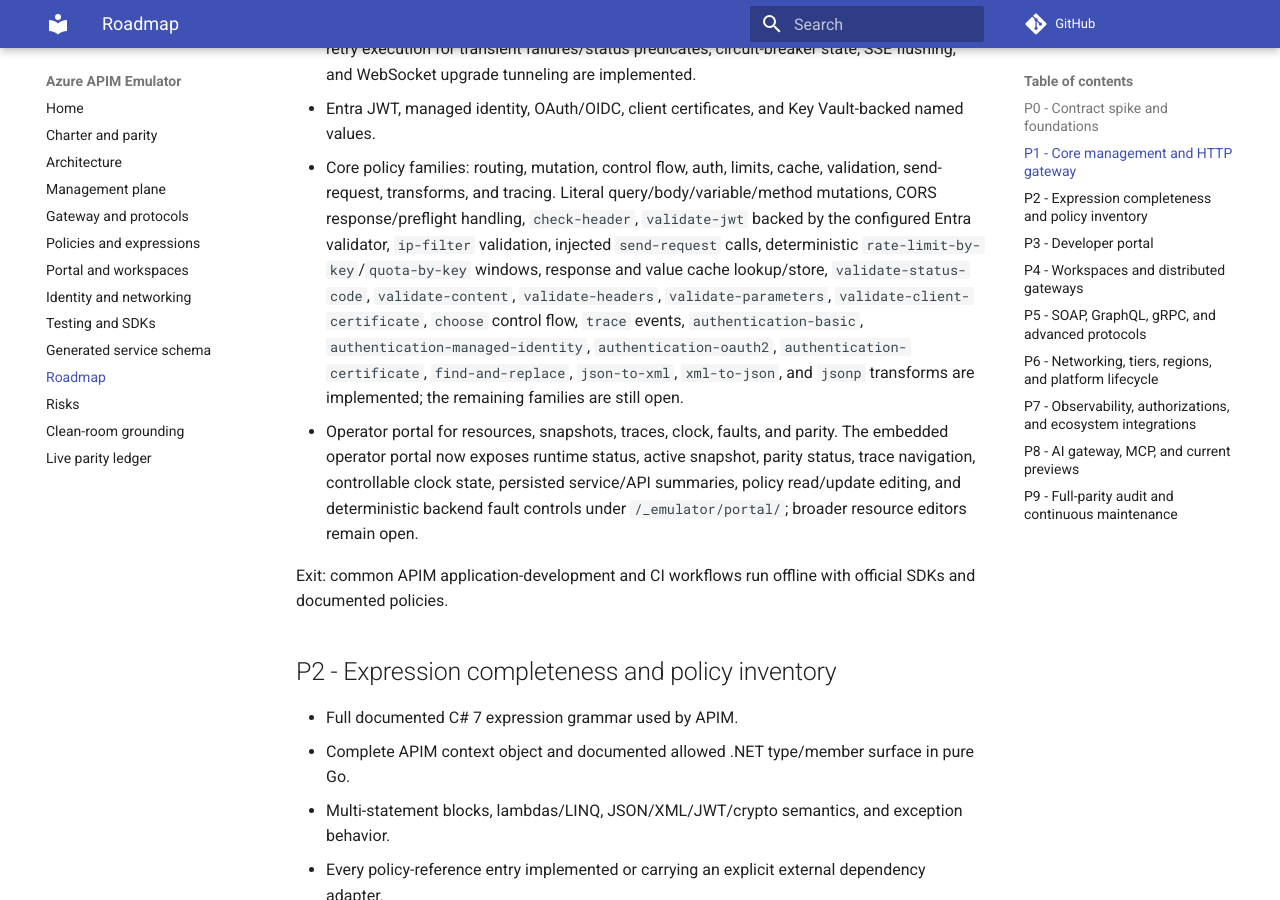
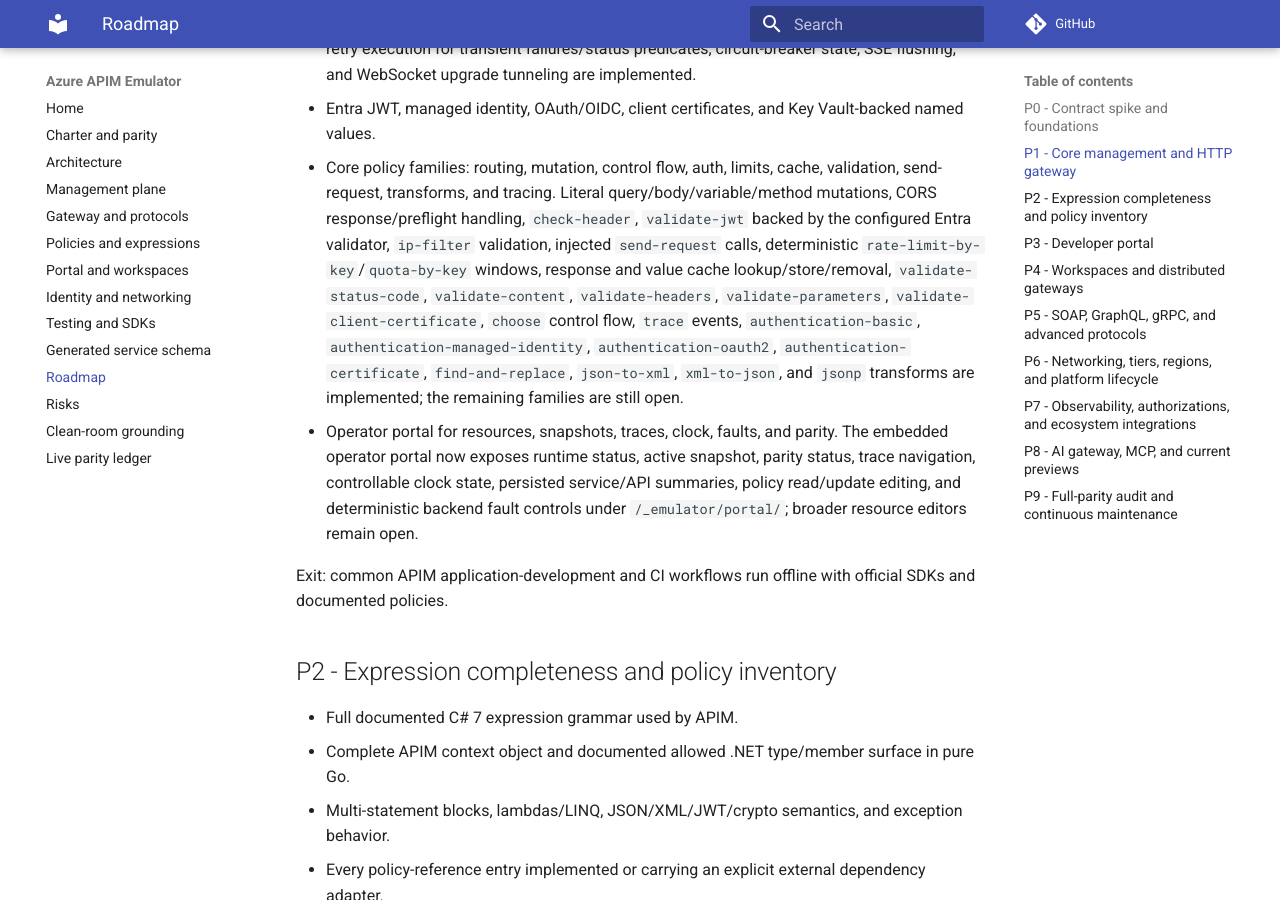
Before and after one commit to calvinchengx/azure-apim-emulator, an MkDocs documentation site: the page built from docs/09-roadmap.md, in a window 1280 px wide and 900 px high, scrolled down 1792 px. Built offline with MkDocs 1.6.1 and Material for MkDocs 9.7.7, drawn with Linux system fonts in a browser that asks for light colours; comment, search, counter and statistics services are not loaded.

Commit message:
Document value cache removal

```diff
--- a/docs/09-roadmap.md
+++ b/docs/09-roadmap.md
@@ -40,7 +40,7 @@
   Custom hostname routing from persisted `hostnameConfigurations`, backend TLS chain-validation/client-certificate behavior, backend retry execution for transient failures/status predicates, circuit-breaker state, SSE flushing, and WebSocket upgrade tunneling are implemented.
 - Entra JWT, managed identity, OAuth/OIDC, client certificates, and Key Vault-backed named values.
 - Core policy families: routing, mutation, control flow, auth, limits, cache, validation, send-request, transforms, and tracing.
-  Literal query/body/variable/method mutations, CORS response/preflight handling, `check-header`, `validate-jwt` backed by the configured Entra validator, `ip-filter` validation, injected `send-request` calls, deterministic `rate-limit-by-key`/`quota-by-key` windows, response and value cache lookup/store, `validate-status-code`, `validate-content`, `validate-headers`, `validate-parameters`, `validate-client-certificate`, `choose` control flow, `trace` events, `authentication-basic`, `authentication-managed-identity`, `authentication-oauth2`, `authentication-certificate`, `find-and-replace`, `json-to-xml`, `xml-to-json`, and `jsonp` transforms are implemented; the remaining families are still open.
+  Literal query/body/variable/method mutations, CORS response/preflight handling, `check-header`, `validate-jwt` backed by the configured Entra validator, `ip-filter` validation, injected `send-request` calls, deterministic `rate-limit-by-key`/`quota-by-key` windows, response and value cache lookup/store/removal, `validate-status-code`, `validate-content`, `validate-headers`, `validate-parameters`, `validate-client-certificate`, `choose` control flow, `trace` events, `authentication-basic`, `authentication-managed-identity`, `authentication-oauth2`, `authentication-certificate`, `find-and-replace`, `json-to-xml`, `xml-to-json`, and `jsonp` transforms are implemented; the remaining families are still open.
 - Operator portal for resources, snapshots, traces, clock, faults, and parity.
   The embedded operator portal now exposes runtime status, active snapshot, parity status, trace navigation, controllable clock state, persisted service/API summaries, policy read/update editing, and deterministic backend fault controls under `/_emulator/portal/`; broader resource editors remain open.
 
```
Also changed, not shown: docs/parity.md (+1 -1 lines).
